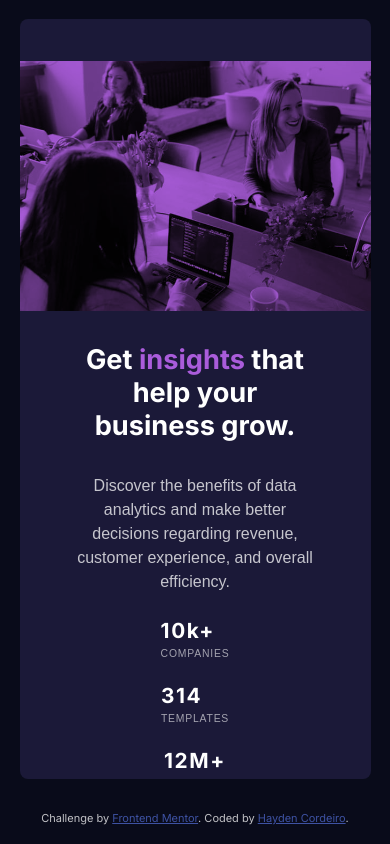
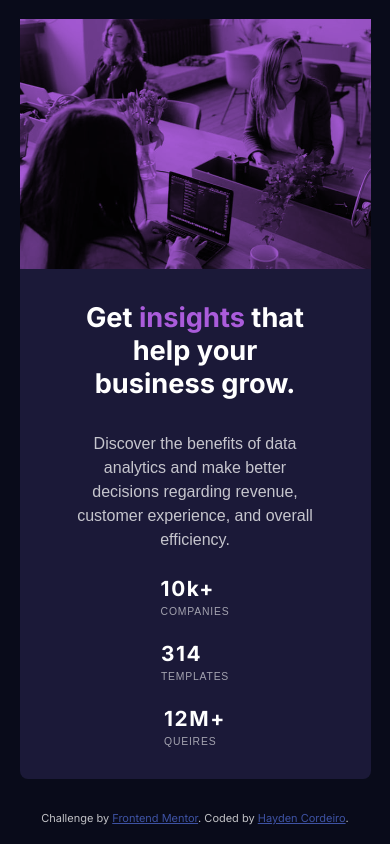
Before and after one commit to haydencordeiro/stats-preview-card-component-main, a plain HTML site: page index.html in a window 390 px wide. Drawn offline with Linux system fonts and the light colour scheme.

Commit message:
solved mobile view issue

```diff
--- a/index.scss
+++ b/index.scss
@@ -28,7 +28,7 @@ body {
 
   .centered {
     width: 65%;
-    overflow: hidden;
+    // overflow: hidden;
     display: flex;
     justify-content: center;
     align-items: center;
@@ -41,7 +41,7 @@ body {
   color: $white;
   display: flex;
   width: 100%;
-  height: 400px;
+  height: 420px;
   flex-direction: row;
   justify-content: space-evenly;
   align-items: space-evenly;
@@ -140,7 +140,7 @@ body {
 
   .card {
     width: 100%;
-    height: 80vh;
+    height: 100%;
     flex-direction: column;
     justify-content: space-evenly;
     align-items: space-evenly;
```
Also changed, not shown: index.css, 1 other file.
